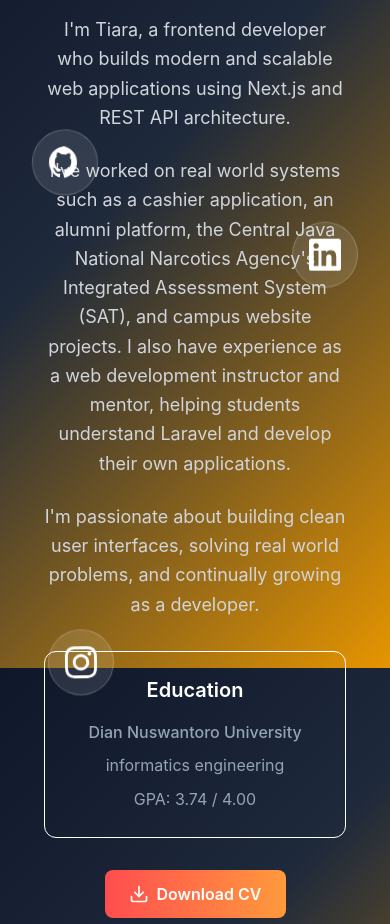
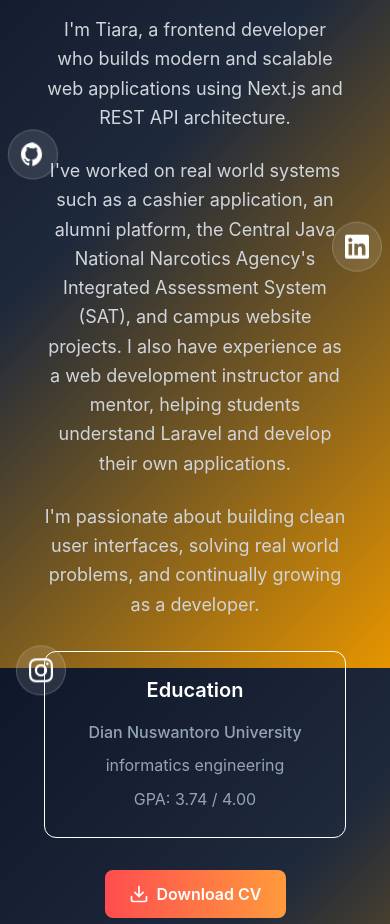
Before and after one commit to tiara1210/my-portofolio, a Next.js app: page / in a window 390 px wide. Shown: the part 1020-1944 px from the top of the page. Built offline with nearby package versions, Linux system fonts and the light colour scheme.

Commit message:
changes layout logo

```diff
--- a/components/About.tsx
+++ b/components/About.tsx
@@ -52,15 +52,15 @@ export default function About() {
         </div>
       </div>
 
-      <div className="absolute left-8 top-1/4 animate-float-slow">
+      <div className="absolute left-2 md:left-8 top-1/4 animate-float-slow">
         <Link
           href="https://github.com/tiara1210"
           target="_blank"
           rel="noopener noreferrer"
-          className="block p-4 bg-white/10 rounded-full border border-white/20 hover:bg-white/30 hover:border-white/40 hover:scale-110 transition-all duration-300 group"
+          className="block p-3 md:p-4 bg-white/10 rounded-full border border-white/20 hover:bg-white/30 hover:border-white/40 hover:scale-110 transition-all duration-300 group"
         >
           <svg
-            className="w-8 h-8 text-white group-hover:text-gray-900 transition-colors duration-300"
+            className="w-6 h-6 md:w-8 md:h-8 text-white group-hover:text-gray-900 transition-colors duration-300"
             viewBox="0 0 24 24"
             fill="currentColor"
           >
@@ -69,15 +69,15 @@ export default function About() {
         </Link>
       </div>
 
-      <div className="absolute right-8 top-1/3 animate-float">
+      <div className="absolute right-2 md:right-8 top-1/3 animate-float">
         <Link
           href="https://linkedin.com/in/tiarasofa12"
           target="_blank"
           rel="noopener noreferrer"
-          className="block p-4 bg-white/10 rounded-full border border-white/20 hover:bg-blue-500/30 hover:border-blue-400/40 hover:scale-110 transition-all duration-300 group"
+          className="block p-3 md:p-4 bg-white/10 rounded-full border border-white/20 hover:bg-blue-500/30 hover:border-blue-400/40 hover:scale-110 transition-all duration-300 group"
         >
           <svg
-            className="w-8 h-8 text-white group-hover:text-blue-400 transition-colors duration-300"
+            className="w-6 h-6 md:w-8 md:h-8 text-white group-hover:text-blue-400 transition-colors duration-300"
             viewBox="0 0 24 24"
             fill="currentColor"
           >
@@ -86,15 +86,15 @@ export default function About() {
         </Link>
       </div>
 
-      <div className="absolute left-12 bottom-1/4 animate-float-slower">
+      <div className="absolute left-4 md:left-12 bottom-1/4 animate-float-slower">
         <Link
           href="https://instagram.com/tiara_ssss"
           target="_blank"
           rel="noopener noreferrer"
-          className="block p-4 bg-white/10 rounded-full border border-white/20 hover:bg-gradient-to-tr hover:from-yellow-400 hover:via-pink-500 hover:to-purple-500 hover:scale-110 transition-all duration-300 group"
+          className="block p-3 md:p-4 bg-white/10 rounded-full border border-white/20 hover:bg-gradient-to-tr hover:from-yellow-400 hover:via-pink-500 hover:to-purple-500 hover:scale-110 transition-all duration-300 group"
         >
           <svg
-            className="w-8 h-8 text-white group-hover:brightness-110 transition-all duration-300"
+            className="w-6 h-6 md:w-8 md:h-8 text-white group-hover:brightness-110 transition-all duration-300"
             viewBox="0 0 24 24"
             fill="currentColor"
           >
```
